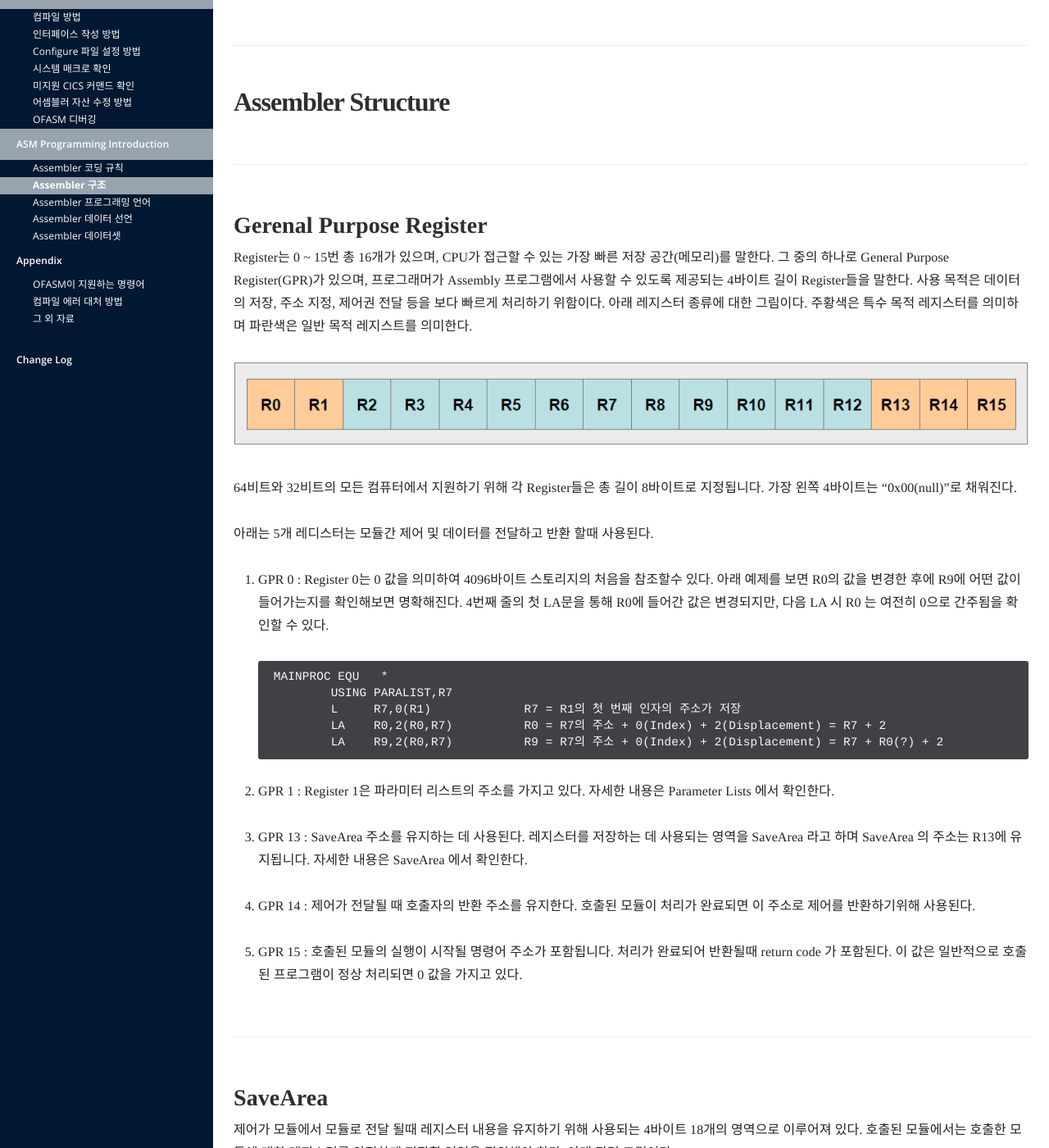
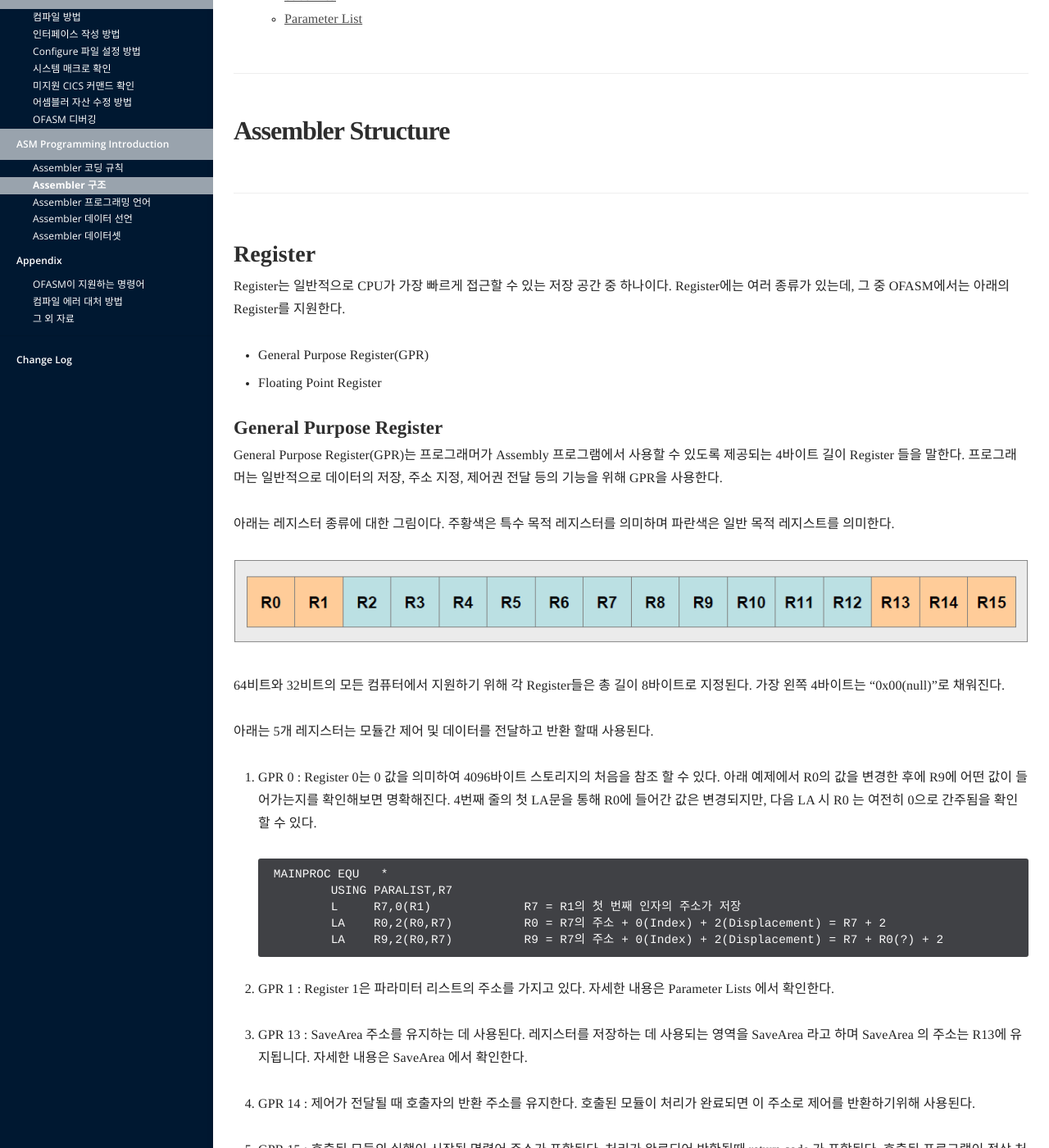
Before and after one commit to Tmaxsoft-Compiler/OFASM-Analyze-Manual, a Jekyll site: the page built from _docs/3_Asm Programming Introduction/2_Assembler_Structure.md, in a window 1280 px wide and 1400 px high, scrolled down 304 px. Shown: the whole window at 82% size. Built offline with Jekyll 4.4.1, drawn with Linux system fonts in a browser that asks for light colours; some of the changed text lies outside the part shown.

Commit message:
Assembler programming Introduction Fixed

```diff
--- a/_docs/3_Asm Programming Introduction/1_coding_convention.md
+++ b/_docs/3_Asm Programming Introduction/1_coding_convention.md
@@ -15,12 +15,8 @@ order: 1
 ----
 
 ## Field boundaries
-Assembly language statement 는 80 자의 record 또는 행을 차지한다.
-80 자를 초과하는 경우 Continuation line 를 사용해야 하며, 각 행은 세개의 기본 필드로 나뉘어진다. 아래 항목이과 그림이다.
-
-* Statement field
-* Continuation indicator field
-* Identification sequence field
+하나의 Assembly language statement 는 80 자의 record 또는 열을 차지한다.
+80 자를 초과하는 경우 Continuation line 를 사용해야 하며, 각 행은 세 개의 기본 필드로 나뉘어진다. 아래는 각 항목에 대한 그림이다.
 
 ![코딩규칙]({{site.baseurl}}/attach/field_boundaries.png)
 
@@ -31,18 +27,18 @@ Statement field 는 1 ~ 71 열까지 이다. Instruction 및 주석문은 Statem
 Symbol, Label, Name Entry 등의 다양한 단어로 불린다 어셈블리 코드는 각각의 줄이 연속된 주소를 갖고 있다. 특정 라인의 주소를 명시적(Explicit)으로 가리키는 방법이 있으나, 모두 이렇게 작성하기는 불편하다. 이를 암시적(Implicit)으로 단어, 숫자, 특수기호 등으로 간단하게 표현하기 위해 이 공간을 이용한다. IBM에서는 최대 62 길이까지 지원된다. 이 Field는 Option이므로 하나 이상의 “공백”으로 무시될 수 있다.
 
  - Operation Field : <br>
-Name Field에서 하나 이상의 “공백” 이후에 입력되는 단어는 Operation으로 인식됩니다. Instruction이라는 용어는 Operation + Operand 이다. 각 Operation들은 고유의 값을 갖고 있으며, 그 값은 OPCODE로 불린다.
+Name Field에서 하나 이상의 “공백” 이후에 입력되는 단어는 Operation으로 인식된다. Instruction이라는 용어는 Operation 와 Operand 을 합쳐서 일컫는 용어이다. 각 Operation들은 고유의 Hexadecimal 값을 갖고 있으며, OPCODE로 불린다.
 
 - Operand Field : <br>
-Operation Field에서 하나 이상의 “공백” 이후에 입력되는 숫자, 문자 그리고 “,” 의 조합으로 구성된다. 이 필드의 값들은 Operation마다 요구하는 값이 다르며, Name field에 작성된 단어가 포함되거나, 레지스터 등이 입력될 수 있다. 여러 개의 Operand들은 “,”를 이용하여 구분되며, 절대로 사이에 “공백”이 들어갈 수 없다. 이 필드는 대부분의 경우는 필수적이나, 없는 경우도 있다.
+Operation Field에서 하나 이상의 “공백” 이후에 입력되는 숫자, 문자 그리고 “,” 의 조합으로 구성된다. 이 필드의 값들은 Operation마다 요구하는 값이 다르며, Name field에 작성된 단어가 포함되거나, 레지스터 등이 입력될 수 있다. 각각의 Operand들은 “,”를 이용하여 구분하며, 절대로 사이에 “공백”이 들어갈 수 없다. 이 필드는 Operand에 따라 사용하지 않을 수도 있다.
 
  - Comment : <br>
-Operand Field에서 하나 이상의 “공백” 다음에 입력되는 공간으로, 주석을 뚯한다. 해당 로직이 어떤 의도로 작성되었는지를 알려주는 설명서와 같은 역할을 하며, 71 column까지 작성될 수 있다.
+Operand Field에서 하나 이상의 “공백” 다음에 입력되는 공간으로, 주석을 뜻한다. 71 column까지 작성할 수 있다.
 
 ### Continuation-indicator field
-continuation indicator field 는 72 열에 기술되야 한다. 이 열에서 공백이 아닌 문자 여야 하며 다음 줄에서 계속됨을 나타낸다. 계속된 줄은 16 열에서 시작해야 하며 이를 Continuation lines 이라 한다. 작성 규칙은 아래와 같다.
+Continuation indicator field 는 72 열에 기술되야 한다. 이 열에서 공백이 아닌 문자 여야 하며 다음 줄에서 계속됨을 나타낸다. 계속된 줄은 16 열에서 시작해야 하며 이를 Continuation lines 이라 한다. 작성 규칙은 아래와 같다.
 
-1. continuation indicator field (72열)에 공백이 아닌 문자를 입력합니다. 이 공백이 아닌 문자는 Instruction 일부가 아니어야 한다. 하나 이상의 연속 라인이 필요한 경우 계속되는 각 행의 72열에 공백이 아닌 문자가 있어야 한다.
+1. Continuation indicator field (72열)에 공백이 아닌 문자를 입력합니다. 이 공백이 아닌 문자는 Instruction 일부가 아니어야 한다. 하나 이상의 연속 라인이 필요한 경우 계속되는 각 행의 72열에 공백이 아닌 문자가 있어야 한다.
 
 2. Continuation lines(열 16)에서 시작하여 다음 줄에서 명령문을 계속한다.  Continuation lines의 왼쪽은 공백이어야 합니다.
 
--- a/_docs/3_Asm Programming Introduction/2_Assembler_Structure.md
+++ b/_docs/3_Asm Programming Introduction/2_Assembler_Structure.md
@@ -8,23 +8,35 @@ order: 2
 
 - [목차](#목차)
 - [Assembler Structure](#assembler-structure)
-  - [Gerenal Purpose Register](#gerenal-purpose-register)
+  - [Register](#register)
+    - [Gerenal Purpose Register](#gerenal-purpose-register)
   - [SaveArea](#savearea)
-  - [Parameter Lists](#parameter-lists)
+  - [Parameter List](#parameter-list)
 
 ----
 
 ## Assembler Structure
-### Gerenal Purpose Register
-Register는 0 ~ 15번 총 16개가 있으며, CPU가 접근할 수 있는 가장 빠른 저장 공간(메모리)를 말한다. 그 중의 하나로 General Purpose Register(GPR)가 있으며, 프로그래머가 Assembly 프로그램에서 사용할 수 있도록 제공되는 4바이트 길이 Register들을 말한다. 사용 목적은 데이터의 저장, 주소 지정, 제어권 전달 등을 보다 빠르게 처리하기 위함이다. 아래 레지스터 종류에 대한 그림이다. 주황색은 특수 목적 레지스터를 의미하며 파란색은 일반 목적 레지스트를 의미한다.
+### Register
+
+Register는 일반적으로 CPU가 가장 빠르게 접근할 수 있는 저장 공간 중 하나이다.
+Register에는 여러 종류가 있는데, 그 중 OFASM에서는 아래의 Register를 지원한다.
+
+* General Purpose Register(GPR)
+* Floating Point Register
+
+#### General Purpose Register
+
+General Purpose Register(GPR)는 프로그래머가 Assembly 프로그램에서 사용할 수 있도록 제공되는 4바이트 길이 Register 들을 말한다. 프로그래머는 일반적으로 데이터의 저장, 주소 지정, 제어권 전달 등의 기능을 위해 GPR을 사용한다.
+
+아래는 레지스터 종류에 대한 그림이다. 주황색은 특수 목적 레지스터를 의미하며 파란색은 일반 목적 레지스트를 의미한다.
 
 ![레지스터]({{site.baseurl}}/attach/register.png)
 
-64비트와 32비트의 모든 컴퓨터에서 지원하기 위해 각 Register들은 총 길이 8바이트로 지정됩니다. 가장 왼쪽 4바이트는 “0x00(null)”로 채워진다.
+64비트와 32비트의 모든 컴퓨터에서 지원하기 위해 각 Register들은 총 길이 8바이트로 지정된다. 가장 왼쪽 4바이트는 “0x00(null)”로 채워진다.
 
-아래는 5개 레디스터는 모듈간 제어 및 데이터를 전달하고 반환 할때 사용된다.
+아래는 5개 레지스터는 모듈간 제어 및 데이터를 전달하고 반환 할때 사용된다.
 
-1. GPR 0 : Register 0는 0 값을 의미하여 4096바이트 스토리지의 처음을 참조할수 있다. 아래 예제를 보면 R0의 값을 변경한 후에 R9에 어떤 값이 들어가는지를 확인해보면 명확해진다. 4번째 줄의 첫 LA문을 통해 R0에 들어간 값은 변경되지만, 다음 LA 시 R0 는 여전히 0으로 간주됨을 확인할 수 있다.
+1. GPR 0 : Register 0는 0 값을 의미하여 4096바이트 스토리지의 처음을 참조 할 수 있다. 아래 예제에서 R0의 값을 변경한 후에 R9에 어떤 값이 들어가는지를 확인해보면 명확해진다. 4번째 줄의 첫 LA문을 통해 R0에 들어간 값은 변경되지만, 다음 LA 시 R0 는 여전히 0으로 간주됨을 확인할 수 있다.
 
         MAINPROC EQU   *
                 USING PARALIST,R7
@@ -38,29 +50,31 @@ Register는 0 ~ 15번 총 16개가 있으며, CPU가 접근할 수 있는 가장
 
  3. GPR 14 : 제어가 전달될 때 호출자의 반환 주소를 유지한다. 호출된 모듈이 처리가 완료되면 이 주소로 제어를 반환하기위해 사용된다.
 
- 4. GPR 15 : 호출된 모듈의 실행이 시작될 명령어 주소가 포함됩니다. 처리가 완료되어 반환될때 return code 가 포함된다. 이 값은 일반적으로 호출된 프로그램이 정상 처리되면 0 값을 가지고 있다.
+ 4. GPR 15 : 호출된 모듈의 실행이 시작될 명령어 주소가 포함된다. 처리가 완료되어 반환될때 return code 가 포함된다. 호출된 프로그램이 정상 처리되면 0 값을 가진다.
 
 ### SaveArea
-제어가 모듈에서 모듈로 전달 될때 레지스터 내용을 유지하기 위해 사용되는 4바이트 18개의 영역으로 이루어져 있다.
-호출된 모듈에서는 호출한 모듈에 대한 레지스터를 안전하게 저장할 영역을 정의해야 한다. 아래 관련 그림이다.
+18개의 4바이트 영역으로 이루어져 있으며, 제어가 모듈에서 모듈로 전달 될 때 레지스터 내용을 유지하기 위해 사용된다.
+호출된 모듈(Callee)에서는, 호출한 모듈(Caller)에서 사용하고 있던 레지스터 내의 데이터를 안전하게 저장할 수 있는 영역을 별도로 정의해야 한다.
+아래는 이러한 개념을 간단하게 나타낸 그림이다.
 
 ![SaveArea]({{site.baseurl}}/attach/define_save_area.png)
 
-Save Area 의 형태는 아래와 같다.
+Save Area는 아래와 같은 구조를 가진다.
 
 ![SaveAreaStructer]({{site.baseurl}}/attach/save_area_str.png)
 
-* PSA는 이전 SaveArea 의 주소를 가지고 있다.
-* NSA는 다음 SaveArea 의 주소를 가지고 있다.
+* PSA(Previous Save Area)는 이전 SaveArea 의 주소를 가지고 있다.
+* NSA(Next Save Area)는 다음 SaveArea 의 주소를 가지고 있다.
 * R14는 호출자의 리턴 주소를 가지고 있다.
 * R15는 호출된 프로그램의 진입점 주소를 가지고 있다.
 * R0 – R12 는 레지스터 R0에서 R12의 내용을 포함한다.
 
-호출되어 지는 모듈의 각 SaveArea 는 이전 SaveArea 와 다음 SaveArea 를 가리킵니다. 이로인해 실행중인 program 이 linked list 형태로 이어지게 됩니다. 만약 프로그램 실행 중 실패를 하게 되어 제어가 모듈에서 모듈로 넘어갈 때 각 지점에서 레지스터를 결정할 수 있다. 아래 그림은 모듈간 SaveArea의 관계를 나타낸다.
+각 모듈의 SaveArea는 자신을 호출한 모듈의 SaveArea의 주소를 위한 공간(PSA)을 가지고 있으며, 앞으로 자신이 호출할 모듈의 SaveArea에 대한 주소를 저장할 공간(NSA)도 남겨두고 있다. 이로 인해 실행 중인 프로그램이 double linked list 형태로 이어지게 된다. 따라서, 만약 프로그램 실행 중 에러가 발생하여 제어가 하나의 모듈에서 다른 모듈로 넘어갈 때 이러한 공간(PSA 혹은 NSA)에 접근하여 현재 레지스터를 결정할 수 있다.
+아래 그림은 모듈간 SaveArea의 관계를 나타낸다.
 
 ![relation_savearea]]({{site.baseurl}}/attach/save_area_linked.png)
 
-위에서 호출된 모듈에서는 호출한 모듈에 대한 레지스터를 안전한 영역에 저장해야 하는데, 일반적인 방법으로 아래와 같이 STM 를 사용한다. 다중 저장(STM) 명령어는 레지스터의 내용을 올바른 위치에 저장한다. 이러한 명령어가 모든 프로그램의 처음에 오는 이유가 이 때문이다. 아래는 STM를 사용하는 예이다.
+호출한 모듈의 레지스터 내용을 안전한 영역에 저장하기 위해서, 호출된 모듈에서는 일반적으로 아래와 같이 STM 를 사용한다. STM(Store Multiple) 명령어는 여러 개의 레지스터 내용을 지정한 위치에 저장한다. 이러한 명령어가 대부분의 프로그램의 처음에 오는 이유가 이 때문이다. 아래는 STM를 사용하는 예이다.
 
 ![example_stm]({{site.baseurl}}/attach/save_area_stm.png)
 
@@ -69,39 +83,40 @@ Save Area 의 형태는 아래와 같다.
 ![example_savearea]({{site.baseurl}}/attach/example_save_area.png)
 
 노란색으로 하이라이트된 BASR 이라는 명령어로 SUBPGM 프로그램을 호출하고, 호출된 프로그램은 가장 마지막 라인의 BCR 명령어를 통해 리턴 한다.
-- STEP1, STEP4 : Caller의 R14~12를 R13의 시작주소에서 12byte 이동한 R14 위치로 복사한다.
-- STEP2, STEP5 : Caller의 R13의 주소를 SaveArea에서 4byte 이동한 곳에 복사한다.
+- STEP1, STEP4 : 호출 모듈의 R14~12를 R13의 시작주소에서 12바이트 이동한 R14 위치로 복사한다.
+- STEP2, STEP5 : 호출 모듈의 R13의 주소를 SaveArea에서 4바이트 이동한 곳에 복사한다.
 - STEP3, STEP6 : 현재 SaveArea의 주소를 R13에 복사한다.
-- STEP7, STEP9 : 현재 SaveArea에서 4바이트 이동한 곳에 저장된 Caller의 R13 주소를 다시 R13에 복사한다.
-- STEP8, STEP10 : 복구한 Caller SaveArea에서 저장된 R14~12를 현재 프로그램에서 사용하고 있는 R14~12로 갱신한다.
+- STEP7, STEP9 : 현재 SaveArea에서 4바이트 이동한 곳에 저장된 호출 모듈의 R13 주소를 다시 R13에 복사한다.
+- STEP8, STEP10 : 복구한 호출 모듈의 SaveArea에서 저장된 R14~12를 현재 프로그램에서 사용하고 있는 R14~12로 갱신한다.
 
-위와 같이 SaveArea는 Caller <-> Callee 간 기존 Register를 저장 및 복구 하기 위해서 사용한다.
+위와 같이 SaveArea는 호출 모듈과 호출된 모듈 간에 각자의 Register를 저장 및 복구 하기 위해서 사용한다.
 
-### Parameter Lists
-모듈간 데이터를 전달하는 데 Parameter list 를 사용한다. 제어가 한 모듈에서 다른 모듈로 넘어갈 때, Parameter list 의 주소는 R1에 있다. 매개변수들은 호출자에서 호출된 모듈로 전달되는 데이터의 주소 목록으로 정의된다.
-Parameter list의 각 항목은 해당 데이터의 4바이트 주소를 포함한다. 아래는 두개의 파라미터를 포함한 파라미터의 예이다.
+### Parameter List
+모듈 간 데이터를 전달하기 위해 Parameter list 를 사용한다. Parameter list란 호출 모듈에서 호출된 모듈로 전달되는 데이터, 즉 파라미터의 주소를 담은 리스트를 의미한다.
+제어가 한 모듈에서 다른 모듈로 넘어갈 때, Parameter list 의 주소는 R1이 가지고 있어야 한다.
+아래는 두 개의 파라미터를 포함한 파라미터 리스트의 예이다.
 
 ![example_parameter_list]({{site.baseurl}}/attach/parameter_list.png)
 
-매개변수 전달시 일반적으로 사용하는 두가지 형태의 소개한다. 아래는 관련 항목과 그림이다.
+파라미터 전달 시 사용하는 종류는 일반적으로 아래와 같이 나눠진다.
 - Fixed-Length Parameter List
-고정 갯수의 매개변수를 전달하는 경우 전달할 데이터와 길이를 고려한다.
+고정 갯수의 파라미터를 전달하는 경우 전달할 데이터와 길이를 고려한다.
 - Variable Length Parameter List
-임의 수의 매개변수를 허용하도록 설계한다. Parameter list의 길이가 가변적이다. 마지막 파라미터는 high order bit 가 1 이어야 한다.
+임의 수의 파라미터를 허용하도록 설계한다. 따라서, Parameter list내에 저장된 파라미터 주소의 갯수는 가변적이다. 마지막 파라미터 주소는 최상단비트 가 1 이어야 한다.
 
 ![kinds_of_plist]({{site.baseurl}}/attach/fixed_var_parameter_list.png)
 
 다음은 Fixed-Length Parameter List 의 예시 이다.
-아래 그림에서 2개의 Packed decimal과 합을 결과를 담을 변수 총 3개의 매개변수를 PARMLST 라는 parameter list 형태를 만들어 1번 레지스터에 PARMLST 의 주소를 가르키게 하고, ADDPD 를 호출한다.
+아래 그림에서 2개의 Packed decimal과 연산 결과를 담을 변수, 총 3개의 파라미터를 PARMLST 라는 Parameter list 형태 1번 레지스터에 PARMLST 의 주소를 가르키게 하고, ADDPD 를 호출한다.
 
 ![example_fixed_plist1]({{site.baseurl}}/attach/example_fixed_parameter_list_1.png)
 
-아래 그림에서 3,4,5번 레지스터에 Parameter list 의 세개의 매개변수를 multiple load 를 한다. 5번 레지스터에 3번 레지스터와 4번 레지스터의 값을 차례로 더한다. 처리가 완료된 레지스터를 caller save area 에 Restore 후 return 한다.
+아래 그림에서 3,4,5번 레지스터에 Parameter list 의 세 개의 파라미터를 multiple load 를 한다. 5번 레지스터에 3번 레지스터와 4번 레지스터의 값을 차례로 더한다. 처리가 완료된 레지스터를 호출 모듈의 SaveArea 에 Restore 후 Return 한다.
 
 ![example_fixed_plist2]({{site.baseurl}}/attach/example_fixed_parameter_list_2.png)
 
 다음은 Variable-Length Parameter List 의 예시 이다.
-아래 그림에서 가변 갯수의 매개변수를 Parameter list 를 구성하고 마지막 매개변수에 High order bit 를 1로 셋팅하여 AADDPD 를 호출한다.
+아래 그림에서 가변 갯수의 파라미터를 Parameter list 를 구성하고 마지막 파라미터의 주소에 High order bit 를 1로 셋팅하여 AADDPD 를 호출한다.
 
 ![example_var_plist1]({{site.baseurl}}/attach/example_var_parameter_list1.png)
 
```
Also changed, not shown: other parts of _docs/3_Asm Programming Introduction/2_Assembler_Structure.md (+1 -1 lines).
